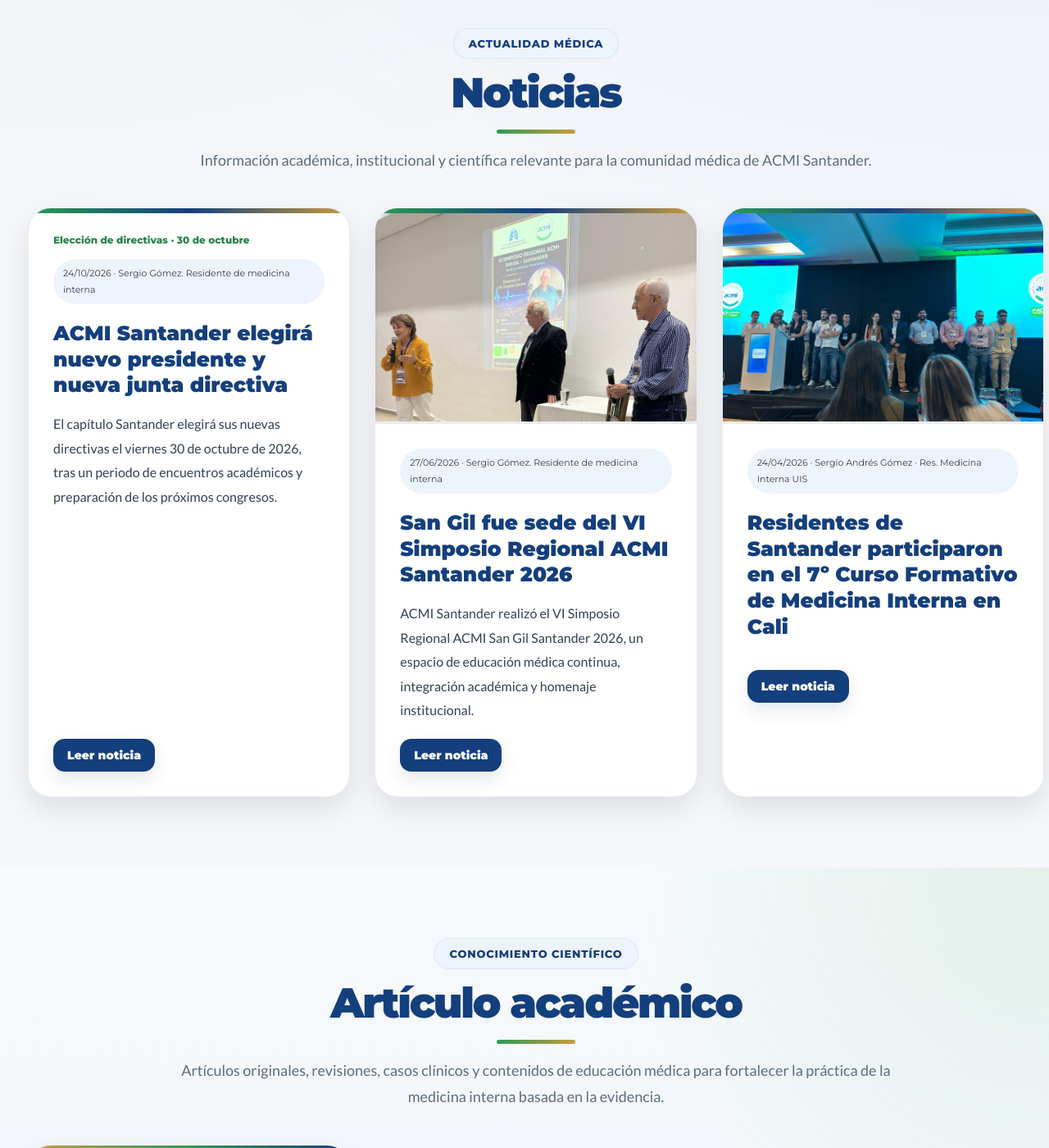
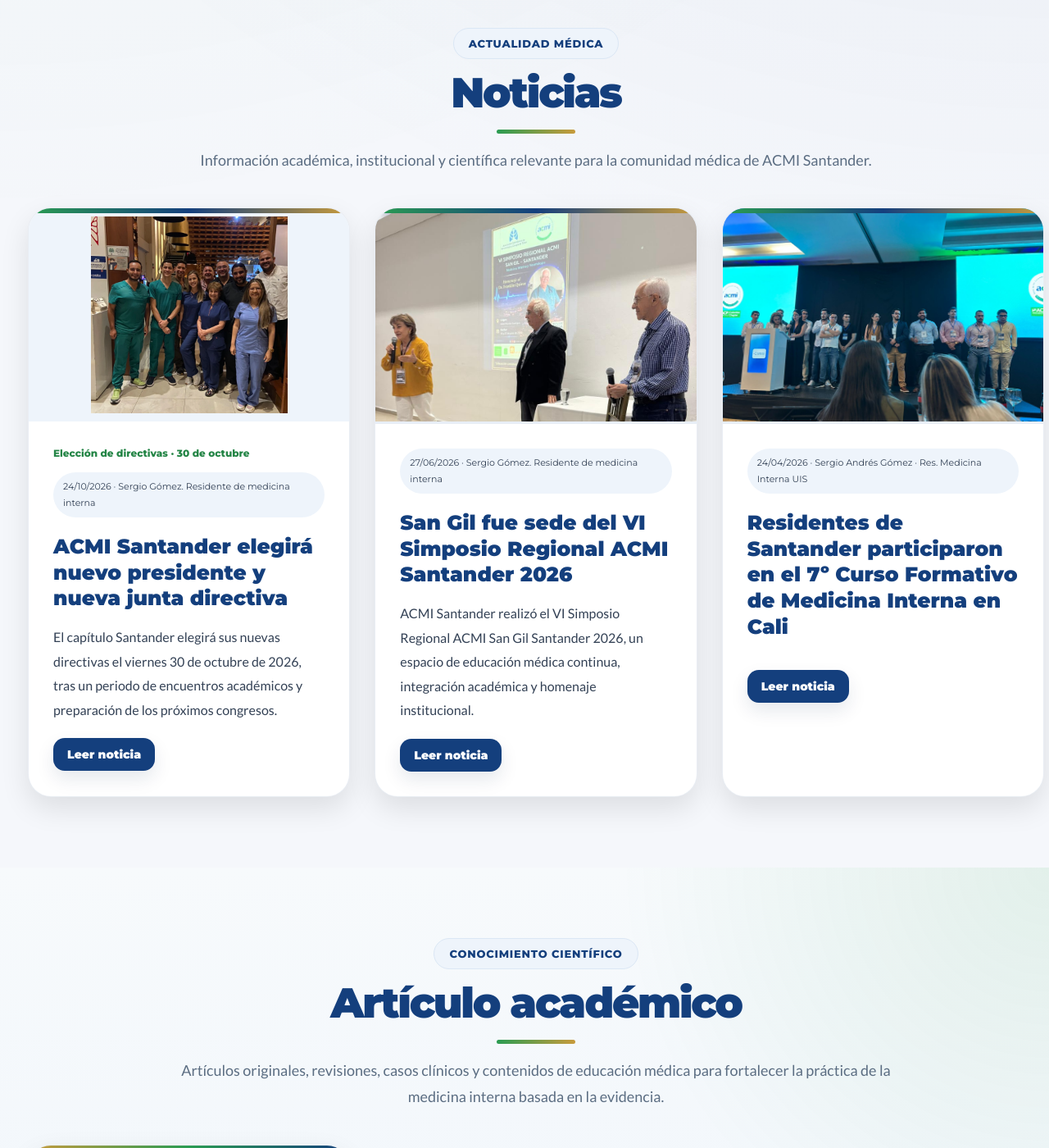
Before and after one commit to Acmisantander/Acmisantander, a Jekyll site: the page built from magazine/index.html, in a window 1280 px wide and 1400 px high, scrolled down 1492 px. Shown: the whole window at 82% size. Built offline with Jekyll 4.4.1, drawn with Linux system fonts in a browser that asks for light colours.

Commit message:
Update index.html

```diff
--- a/magazine/index.html
+++ b/magazine/index.html
@@ -784,6 +784,9 @@
 #noticias .magazine-election-news{order:-1;}
 #noticias .election-news-label{display:inline-block;margin:0 0 14px;color:var(--verde-hover);font-family:Montserrat,sans-serif;font-size:12px;font-weight:800;line-height:1.5;}
 #noticias .card-meta{font-size:11px;font-weight:500;flex-wrap:wrap;white-space:normal;}
+#noticias .election-photo-link{display:block;}
+#noticias .card-image-junta{display:block;object-fit:contain;object-position:center;background:#eef4fb;padding:10px;box-sizing:border-box;}
+#noticias .magazine-election-news:hover .card-image-junta{transform:none;}
 </style>
 
 {% assign lista_vacia = "" | split: "," %}
@@ -951,7 +954,17 @@
         {% endif %}
         <article class="magazine-card{% if es_eleccion %} magazine-election-news{% endif %}">
 
-          {% if post.cover %}
+          {% if es_eleccion %}
+          <a class="card-image-wrap election-photo-link" href="{{ post.url | relative_url }}" aria-label="Leer noticia sobre la elección de directivas">
+            <img
+              src="https://raw.githubusercontent.com/Acmisantander/Acmisantander/main/_posts/Junta%20directiva%20saliente.webp"
+              alt="Junta directiva saliente de ACMI Santander"
+              class="card-image card-image-junta"
+              loading="lazy"
+              decoding="async"
+            >
+          </a>
+          {% elsif post.cover %}
           <div class="card-image-wrap">
             <img
               src="{{ site.baseurl }}{{ post.cover }}"
```
